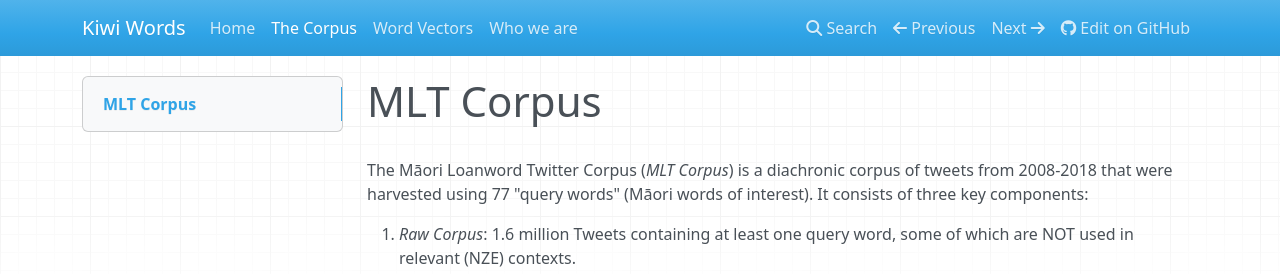
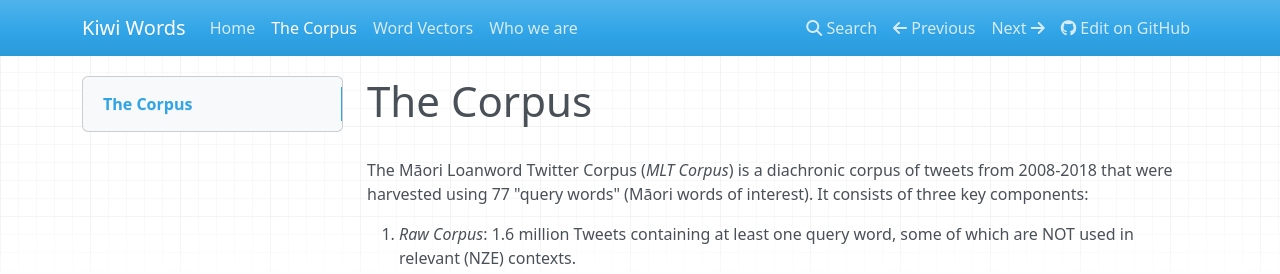
Before and after one commit to Waikato/kiwiwords, an MkDocs documentation site: the page built from docs/corpus.md, in a window 1280 px wide and 1033 px high. Shown: the top 274 px of the window. Built offline with MkDocs 1.6.1, drawn with Linux system fonts in a browser that asks for light colours; nearby versions of some CDN libraries.

Commit message:
Update corpus.md

```diff
--- a/docs/corpus.md
+++ b/docs/corpus.md
@@ -1,4 +1,4 @@
-# MLT Corpus
+# The Corpus
 <br>
 The Māori Loanword Twitter Corpus (<i>MLT Corpus</i>) is a diachronic corpus of tweets from 2008-2018 that were harvested using 77 "query words" (Māori words of interest). It consists of three key components:
 
```
